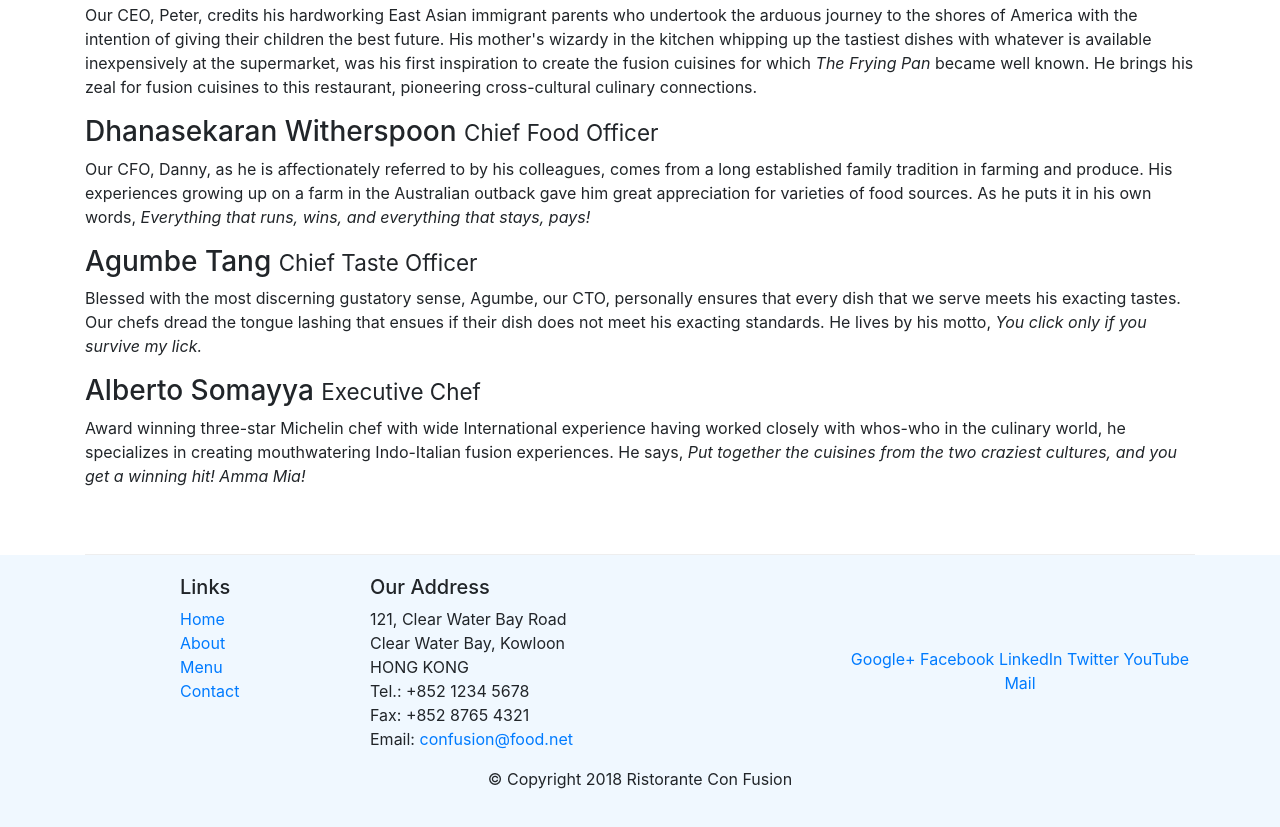
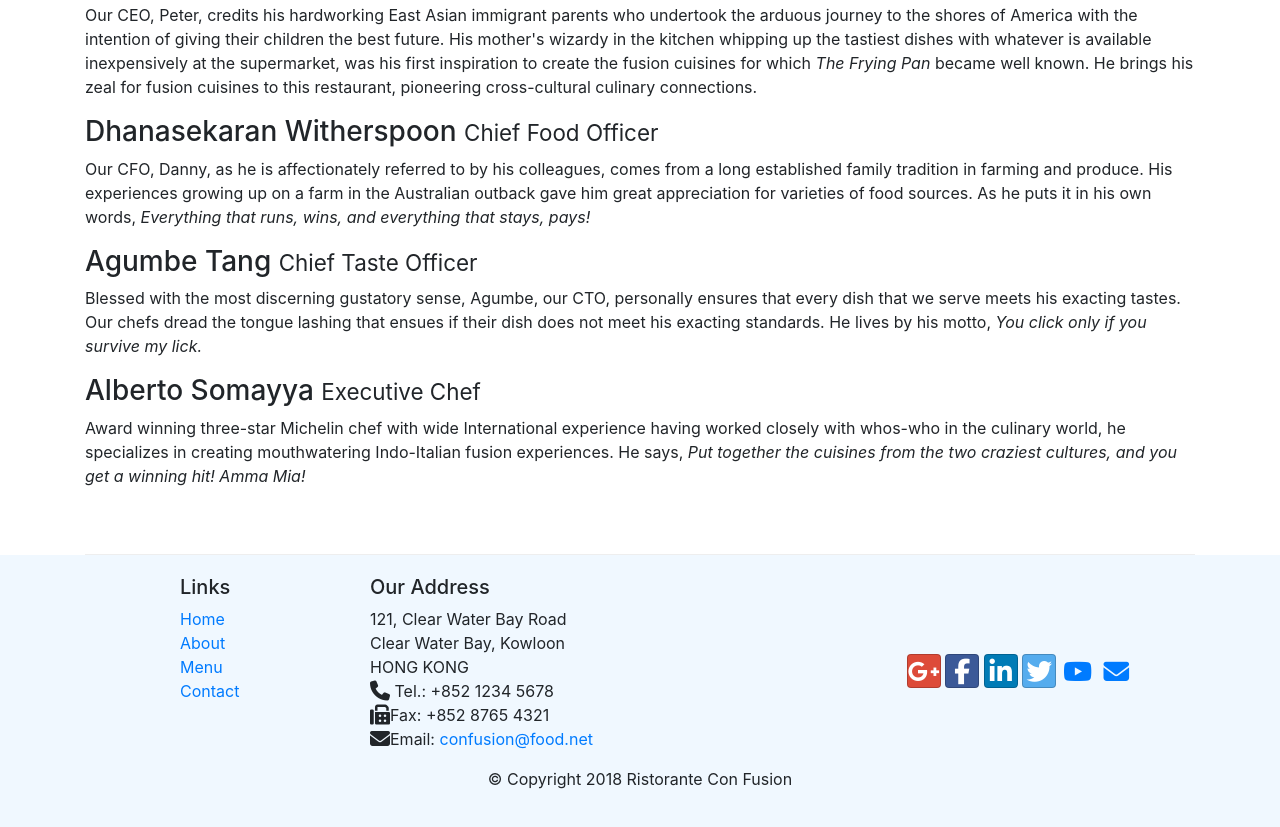
Before and after one commit to baldmonkey1/bootstrap, a website: page aboutus.html in a window 1280 px wide. Shown: the part 970-1797 px from the top of the page. Drawn offline with nearby package versions, Linux system fonts and the light colour scheme.

Commit message:
icon fonts and button social

```diff
--- a/aboutus.html
+++ b/aboutus.html
@@ -99,19 +99,19 @@
 		              121, Clear Water Bay Road<br>
 		              Clear Water Bay, Kowloon<br>
 		              HONG KONG<br>
-		              Tel.: +852 1234 5678<br>
-		              Fax: +852 8765 4321<br>
-		              Email: <a href="mailto:confusion@food.net">confusion@food.net</a>
+		              <span class="fa fa-phone fa-lg"></span> Tel.: +852 1234 5678<br>
+		              <span class="fa fa-fax fa-lg"></span>Fax: +852 8765 4321<br>
+		              <span class="fa fa-envelope fa-lg"></span>Email: <a href="mailto:confusion@food.net">confusion@food.net</a>
 		           </address>
                 </div>
                 <div class="col-12 col-sm-4 align-self-center">
                     <div class="text-center">
-                        <a href="http://google.com/+">Google+</a>
-                        <a href="http://www.facebook.com/profile.php?id=">Facebook</a>
-                        <a href="http://www.linkedin.com/in/">LinkedIn</a>
-                        <a href="http://twitter.com/">Twitter</a>
-                        <a href="http://youtube.com/">YouTube</a>
-                        <a href="mailto:">Mail</a>
+                        <a class="btn btn-social-icon btn-google" href="http://google.com/+"><i class="fa fa-google-plus fa-lg"></i></a>
+                        <a class="btn btn-social-icon btn-facebook" href="http://www.facebook.com/profile.php?id="><i class="fa fa-facebook fa-lg"></i></a>
+                        <a class="btn btn-social-icon btn-linkedin" href="http://www.linkedin.com/in/"><i class="fa fa-linkedin fa-lg"></i></a>
+                        <a class="btn btn-social-icon btn-twitter" href="http://twitter.com/"><i class="fa fa-twitter fa-lg"></i></a>
+                        <a class="btn btn-social-icon btn-youtube" href="http://youtube.com/"><i class="fa fa-youtube fa-lg"></i></a>
+                        <a class="btn btn-social-icon " href="mailto:"><i class="fa fa-envelope fa-lg"></i></a>
                     </div>
                 </div>
            </div>
```
Also changed, not shown: index.html (+9 -9 lines).
